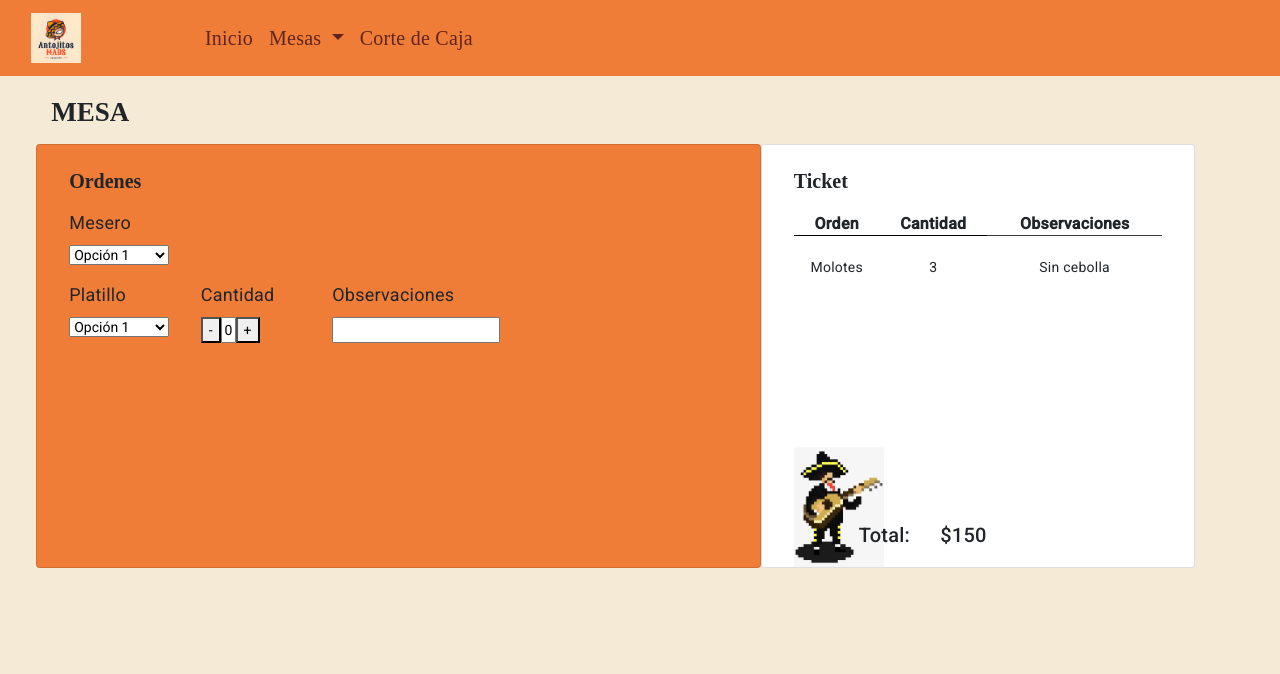
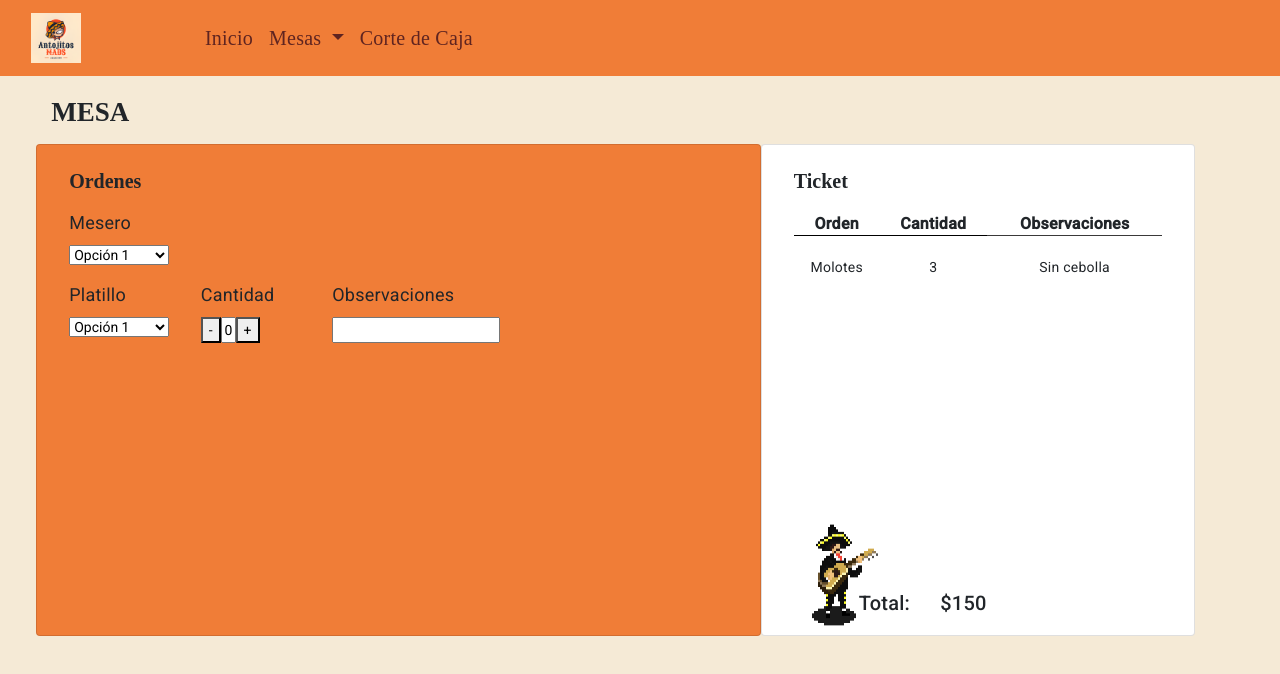
Before and after one commit to Arely2409/AWP_AntojitosRamirez, an Angular app: page /tables in a window 1280 px wide. Shown: the top 674 px of the page. Built offline with nearby package versions, Linux system fonts and the light colour scheme; a web font is replaced by a local one.

Commit message:
mariachipng

```diff
--- a/src/app/components/tables/tables.component.css
+++ b/src/app/components/tables/tables.component.css
@@ -4,7 +4,7 @@
 
 }
 #row1{
-    height: 450px;
+    height: 80%;
     padding-left: 4%;
     padding-right: 4%;
     padding-bottom: 2%;
@@ -13,10 +13,13 @@
 #card1{
     background-color: #F07D37;
     width: 60% ;
+    height: 80%;
 }
 
 #card2{
     width: 36%;
+    height: 80%;
+
 }
 
 
```
Also changed, not shown: src/assets/mariachi.png.
